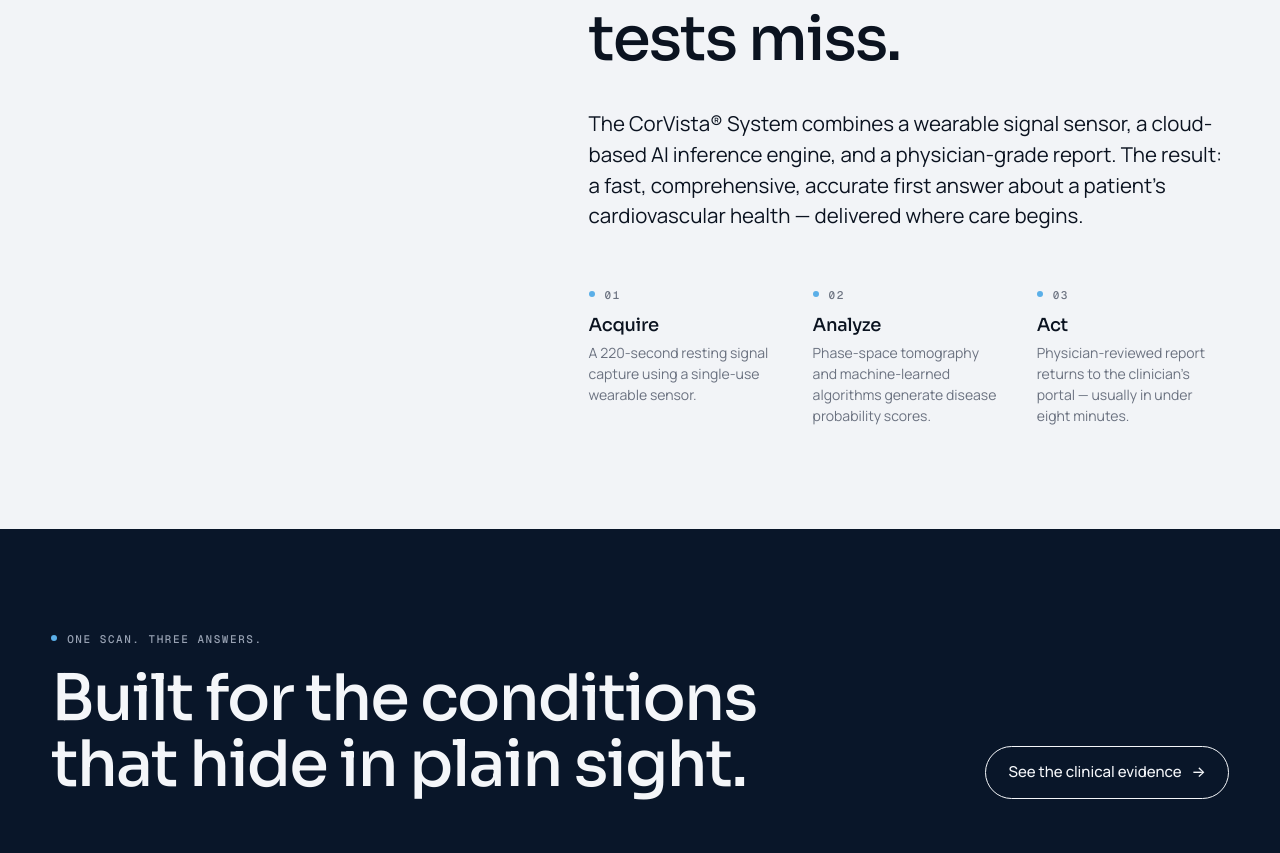
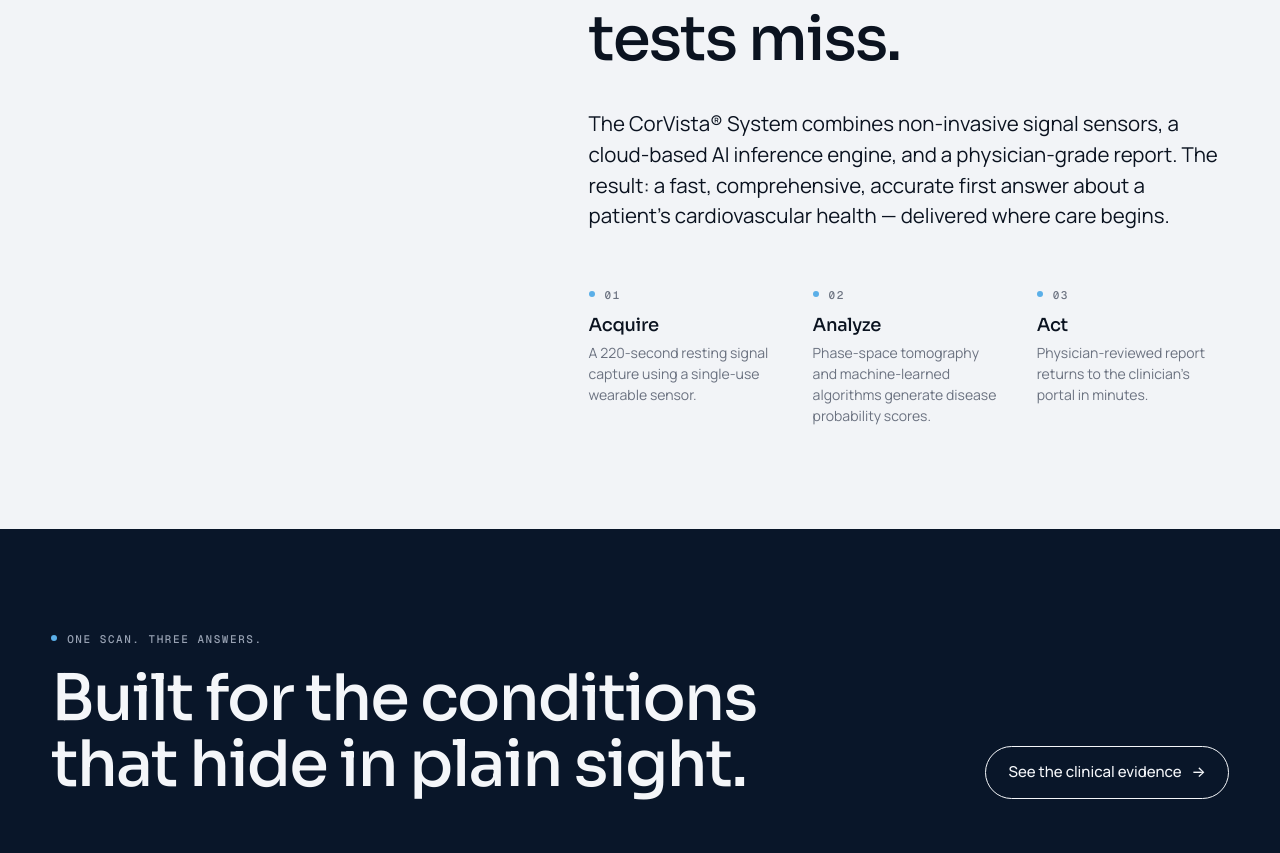
Before and after one commit to gsmith1014/project-atlas-2026, a React (Vite) app: page / in a window 1280 px wide. Shown: the part 1532-2385 px from the top of the page. Built offline with nearby package versions, Linux system fonts and the light colour scheme.

Commit message:
Update home.jsx

```diff
--- a/src/pages/home.jsx
+++ b/src/pages/home.jsx
@@ -96,7 +96,7 @@
       <div className="container">
         <div className="hero-eyebrow">
           <Eyebrow>The CorVista® System</Eyebrow>
-          <span className="tag">FDA-cleared · CAD · PH · LVEF</span>
+          <span className="tag">FDA-cleared · CAD · PH · PCWP</span>
         </div>
         <h1 className="hero-title" style={{ fontSize: 'clamp(56px, 9.2vw, 168px)', marginBottom: 56 }}>
           The most comprehensive<br />
@@ -222,7 +222,7 @@
               A non-invasive scan that <span className="serif-i" style={{ color: 'var(--blue-deep)' }}>sees</span> what front-line cardiovascular tests miss.
             </h2>
             <p className="lead" style={{ marginTop: 36, fontSize: 'clamp(18px, 1.6vw, 22px)' }}>
-              The CorVista® System combines a wearable signal sensor, a cloud-based AI inference engine, and a physician-grade report. The result: a fast, comprehensive, accurate first answer about a patient's cardiovascular health — delivered where care begins.
+              The CorVista® System combines non-invasive signal sensors, a cloud-based AI inference engine, and a physician-grade report. The result: a fast, comprehensive, accurate first answer about a patient's cardiovascular health — delivered where care begins.
             </p>
             <div className="row row-3" style={{ marginTop: 56 }}>
               <div>
@@ -238,7 +238,7 @@
               <div>
                 <Eyebrow>03</Eyebrow>
                 <h5 style={{ marginTop: 12 }}>Act</h5>
-                <p style={{ marginTop: 8, color: 'var(--fg-muted)', fontSize: 14, lineHeight: 1.5 }}>Physician-reviewed report returns to the clinician's portal — usually in under eight minutes.</p>
+                <p style={{ marginTop: 8, color: 'var(--fg-muted)', fontSize: 14, lineHeight: 1.5 }}>Physician-reviewed report returns to the clinician's portal in minutes.</p>
               </div>
             </div>
           </div>
```
